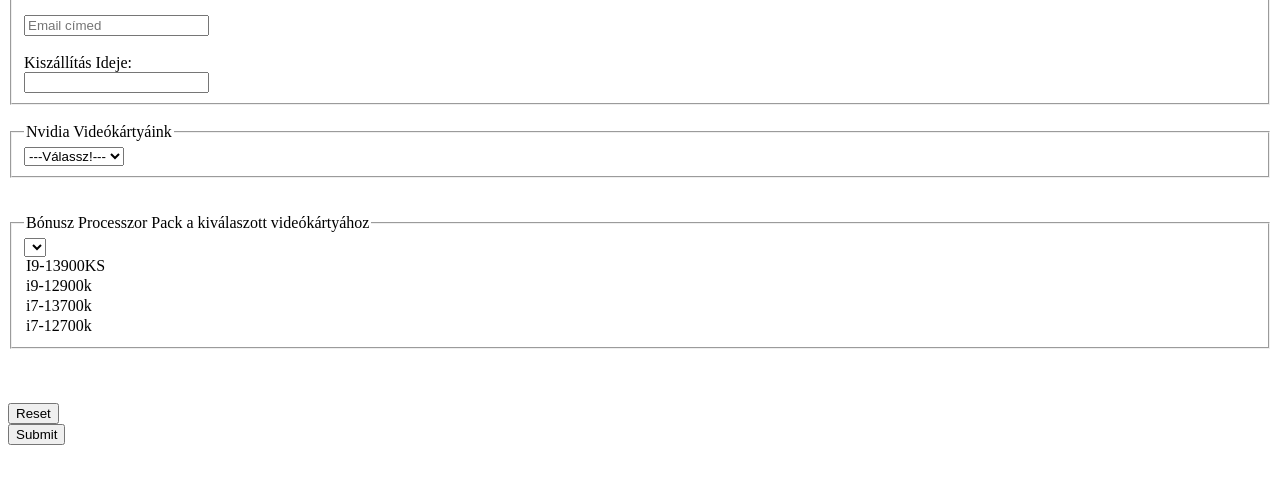
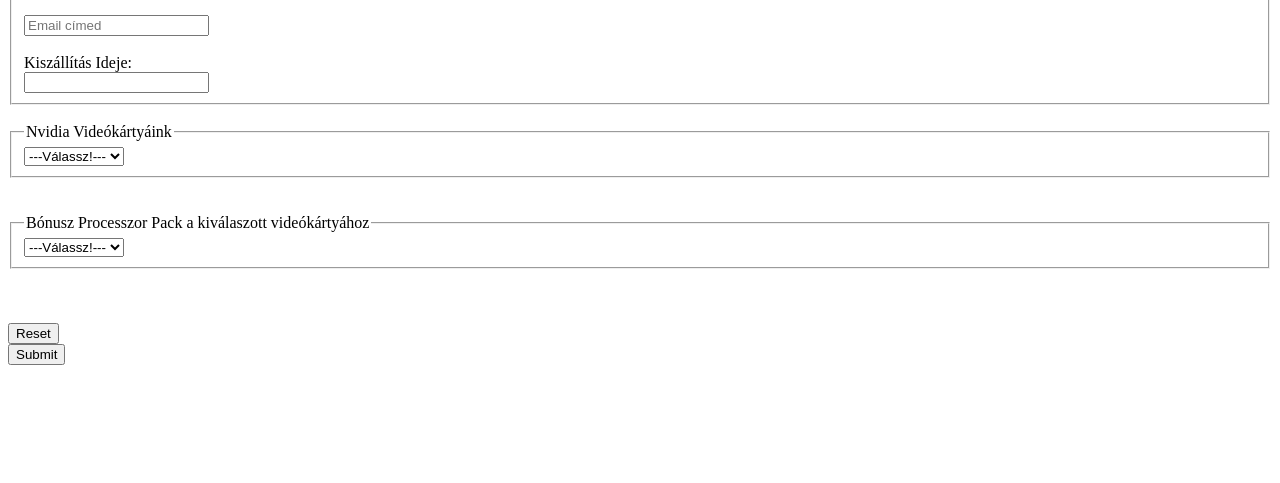
Before and after one commit to SzDomi222/web, a plain HTML site: page index3.html in a window 1280 px wide. Shown: the part 127-610 px from the top of the page. Drawn offline with Linux system fonts and the light colour scheme.

Commit message:
ez mier nem jo

```diff
--- a/index3.html
+++ b/index3.html
@@ -33,12 +33,13 @@
 </fieldset>
 <br><br>
 <fieldset>
-<legend>Bónusz Processzor Pack a kiválaszott videókártyához</legend>
-<select>---Válasssz!---</select>
-	<option>I9-13900KS</option>
+	<legend>Bónusz Processzor Pack a kiválaszott videókártyához</legend>
+<select>
+	<option>---Válassz!---</option>
+	<option>i9-13900KS</option>
 	<option>i9-12900k</option>
+	<option>i9-11900k</option>
 	<option>i7-13700k</option>
-	<option>i7-12700k</option>
 </select>
 </fieldset>
 <br><br><br>
```
